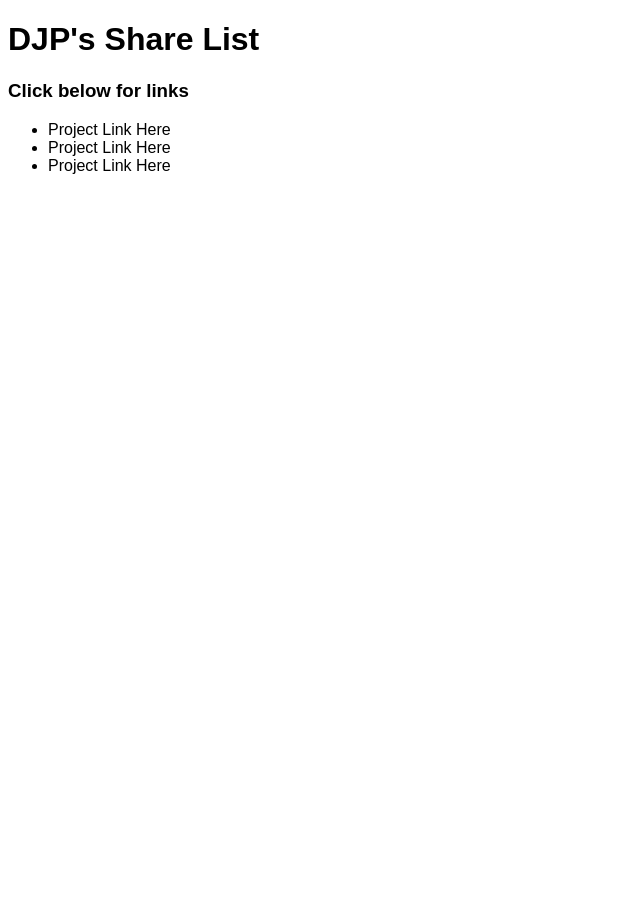
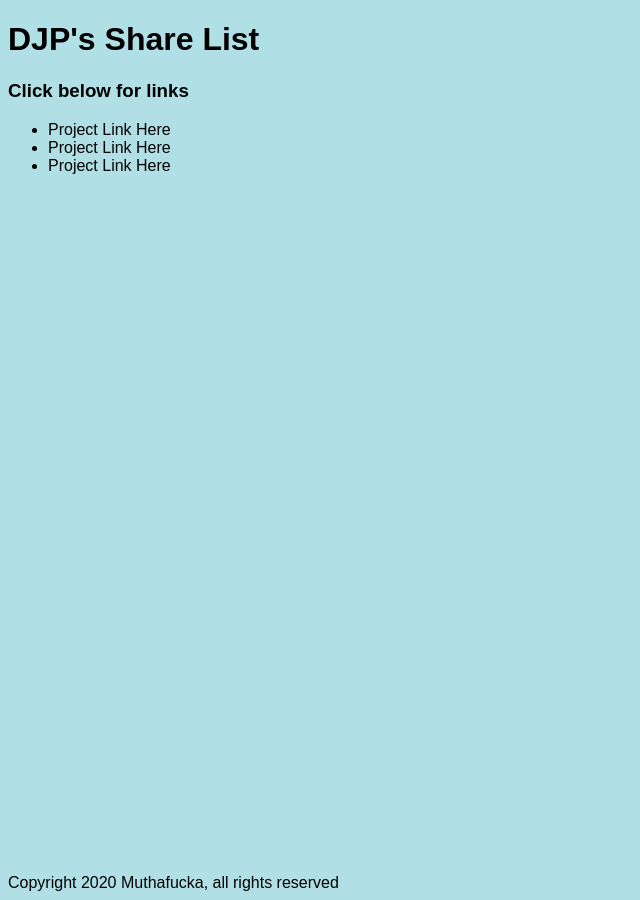
Before and after one commit to dpletzke/share-list, a plain HTML site: page index.html in a window 1280 px wide. Shown: the whole page, without its empty margins (0-640 px from the left). Before the commit the page ends 821 px from the top, so only its background shows below. Drawn offline with Linux system fonts and the light colour scheme.

Commit message:
Content and Style Update
Ask Dan

```diff
--- a/index.html
+++ b/index.html
@@ -20,5 +20,8 @@
 			<li>Project Link Here</li>
 		</ul>
 	</div>
+	<footer>
+		<div>Copyright 2020 Muthafucka, all rights reserved</div>
+	</footer>
 </body>
 </html>
--- a/style.css
+++ b/style.css
@@ -6,4 +6,11 @@ body, html {
   -moz-background-size: cover;
   -o-background-size: cover;
   background-size: cover;
+  background-color: powderblue;
 }
+
+footer {
+	position: absolute;
+	bottom:-100px;
+	padding-bottom: 8px;
+}
```
